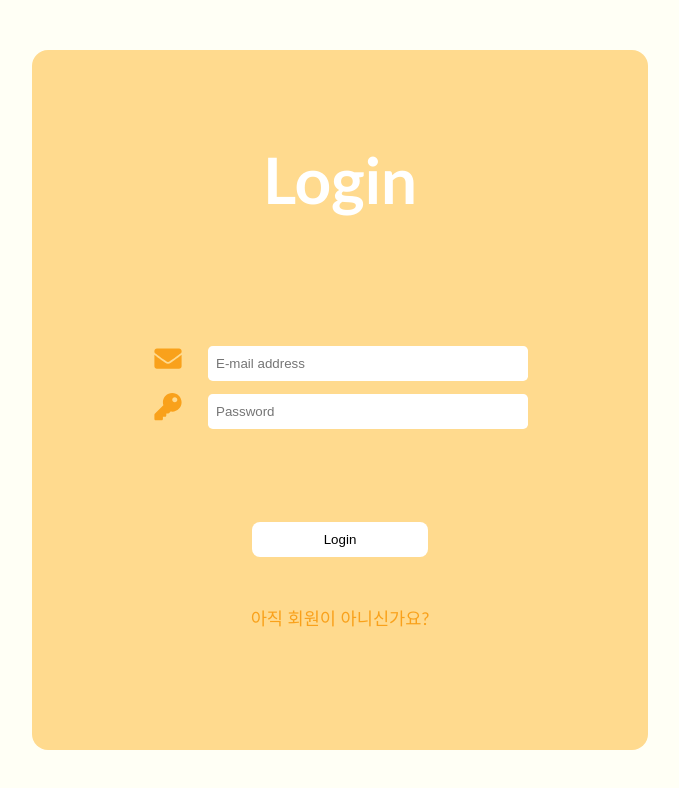
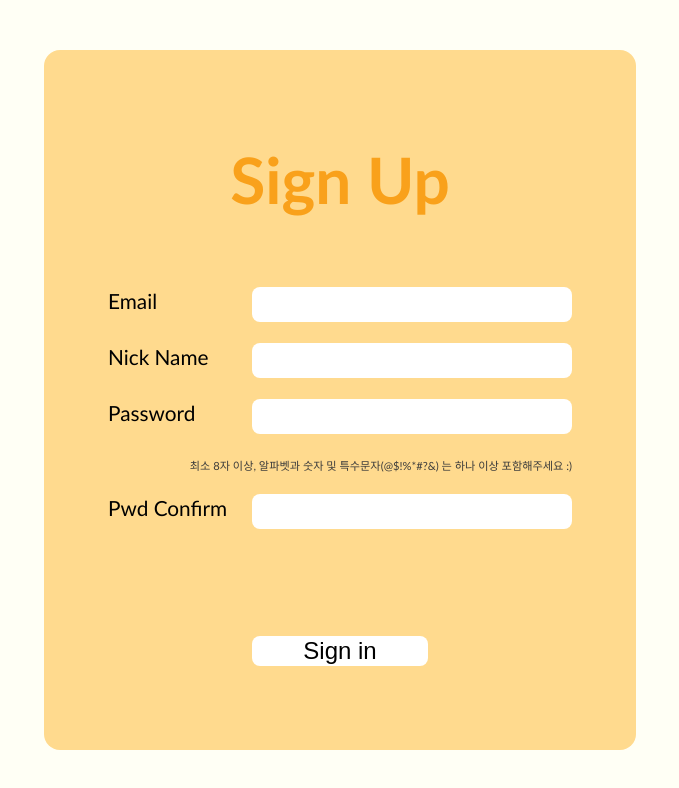
Before and after one commit to codestates/nodongu-client, a React (Create React App) app in the folder client/: page / in a window 1280 px wide. Shown: the top 788 px of the page, without its empty margins (300-979 px from the left). Built offline with nearby package versions, Linux system fonts and the light colour scheme.

Commit message:
Create Signup layout & Component

```diff
--- a/client/src/App.js
+++ b/client/src/App.js
@@ -1,8 +1,10 @@
 import React, { Component } from 'react';
 import axios from 'axios';
 import './App.css';
-import Login from './Components/login/login';
-import './Components/login/login.css';
+// import Login from './Components/login/login';
+import Signup from './Components/signup/signup';
+// import './Components/login/login.css';
+import './Components/signup/signup.css';
 
 class App extends Component {
   state = {
@@ -11,14 +13,16 @@ class App extends Component {
   };
 
   handleLogin = (email, password) => {
-    // console.log(email, password);
+    console.log(email, password);
     axios
-      .post(`${process.env.REACT_APP_API_KEY}/nod/user/login`, {
+      .post(`http://ec2-3-133-155-148.us-east-2.compute.amazonaws.com/login`, {
         email,
         password,
       })
       .then((response) => {
+        console.log(response);
         if (response.data.success === true) {
+          console.log('성공 ');
           this.setState({ userInfo: response.data.userId });
         } else {
           console.log('login fail');
@@ -26,8 +30,25 @@ class App extends Component {
       });
   };
 
+  handleSignUp = (userInfo) => {
+    console.log(userInfo);
+    axios
+      .post(`http://ec2-3-133-155-148.us-east-2.compute.amazonaws.com/signup`, {
+        ...userInfo,
+      })
+      .then((response) => {
+        // console.log(response.data);
+        if (response.data.success === true) {
+          console.log('signup success');
+        } else {
+          console.log('signup fail');
+        }
+      });
+  };
+
   render() {
-    return <Login onLogin={this.handleLogin} />;
+    return <Signup onSignUp={this.handleSignUp} />;
+    // return <Login onLogin={this.handleLogin} />;
   }
 }
 
--- /dev/null
+++ b/client/src/Components/signup/signup.css
@@ -0,0 +1,89 @@
+* {
+  box-sizing: border-box;
+}
+
+:root {
+  --main-background-color: #fffff5;
+  --light-white-color: #ffffff;
+  --dark-white-color: #f5f5f5;
+  --light-black-color: #3b3b3b;
+  --light-yellow-color: #fffff5;
+  --middle-yellow-color: #fff1b9;
+  --dark-yellow-color: #ffda8e;
+  --middle-beige-color: #fdd692;
+  --light-orange-color: #f9a11b;
+}
+
+body {
+  display: flex;
+  justify-content: center;
+  align-items: center;
+  height: 100vh;
+  background-color: var(--main-background-color);
+  font-family: 'Trebuchet MS', 'Lucida Sans Unicode', 'Lucida Grande',
+    'Lucida Sans', Arial, sans-serif;
+}
+
+h1 {
+  color: var(--light-orange-color);
+}
+
+.sign-up {
+  display: flex;
+  flex-direction: column;
+  align-items: center;
+  height: 700px;
+  font-size: 2rem;
+  padding: 3rem;
+  border-radius: 1rem;
+  background: var(--dark-yellow-color);
+}
+
+.sign-up-form {
+  display: flex;
+  flex-direction: column;
+  justify-content: center;
+  height: 100vh;
+  margin: 1rem;
+}
+
+.sign-up-form:last-child {
+  display: flex;
+  justify-content: center;
+  align-items: center;
+}
+
+.sign-up-input input {
+  width: 20rem;
+  height: 2.2rem;
+  margin-bottom: 0.7rem;
+  padding-left: 0.5rem;
+  border: none;
+  border-radius: 0.5rem;
+}
+
+.sign-up-input label {
+  font-size: 1.3rem;
+  width: 9rem;
+  display: inline-block;
+}
+
+.sign-up-btn {
+  width: 11rem;
+  cursor: pointer;
+  font-size: 1.5rem;
+  border: none;
+  border-radius: 0.5rem;
+  margin: 6rem 0rem 2rem 0rem;
+  background-color: var(--light-white-color);
+}
+
+.sign-up-btn:hover {
+  background-color: var(--dark-white-color);
+}
+
+.pwd-rule {
+  font-size: 0.7rem;
+  color: var(--light-black-color);
+  text-align: right;
+}
--- /dev/null
+++ b/client/src/Components/signup/signup.jsx
@@ -0,0 +1,233 @@
+import axios from 'axios';
+import React, { Component } from 'react';
+
+class Signup extends Component {
+  state = {
+    isEmailCheck: false,
+    isNickNameCheck: false,
+    isPasswordCheck: false,
+    isPasswordConfirm: false,
+  };
+
+  formRef = React.createRef();
+  inputEmailRef = React.createRef();
+  inputNickNameRef = React.createRef();
+  inputPwdRef = React.createRef();
+  inputPwdConfirmRef = React.createRef();
+
+  // [유효성 검증 함수]: email check
+  onValidateEmail = (str) => {
+    const re =
+      /^(([^<>()[\]\\.,;:\s@"]+(\.[^<>()[\]\\.,;:\s@"]+)*)|(".+"))@((\[[0-9]{1,3}\.[0-9]{1,3}\.[0-9]{1,3}\.[0-9]{1,3}\])|(([a-zA-Z\-0-9]+\.)+[a-zA-Z]{2,}))$/;
+    return re.test(String(str).toLowerCase());
+  };
+
+  // 1. email onChange event handler(DB에 등록되어 있는 지 확인 필요)
+  onExistEmailCheck = (e) => {
+    // 1. email validation check
+    if (this.onValidateEmail(this.inputEmailRef.current.value)) {
+      // console.log(this.onValidateEmail(e.target.value));
+      // 2. DB에 email 존재하는 지 확인
+      // axios
+      //   .post(
+      //     `http://ec2-3-133-155-148.us-east-2.compute.amazonaws.com/existEmail`,
+      //     {
+      //       email: e.target.value,
+      //     }
+      //   )
+      //   .then((response) => {
+      //     // email이 존재하지 않으면 등록되지 않은 경우, state변경, 결과 좋다는 표시(className 추가)
+      //     if (response.data.result) {
+      //       // state update
+      //       this.setState({
+      //         isEmailCheck: true,
+      //       });
+      //     } else {
+      // state변경, 경고 표시(className 추가)
+      //       this.setState({
+      //         isEmailCheck: false,
+      //       });
+      //     }
+      //   });
+    } else {
+      // DB에 이미 이메일이 존재하는 경우
+      // this.setState({
+      //   isEmailCheck: false,
+      // });
+    }
+  };
+
+  // 2. 닉네임 길이 3이상 && 영어 or 숫자만 가능
+  // [유효성 검증 함수]: 영어 또는 숫자만 가능
+  onNickNameOnlyNumAndEng = (str) => {
+    return /^[A-Za-z][A-Za-z0-9]*$/.test(str);
+  };
+
+  // [유효성 검증 함수]: 닉네임 길이 3이상
+  onNickNameCheckLen = (nickName) => {
+    return nickName.length >= 3;
+  };
+
+  // 3. 닉네임 존재하는 지 check
+  onExistNickNameCheck = (e) => {
+    // console.log(this.onNickNameOnlyNumAndEng(this.inputNickNameRef.current.value));
+    // console.log(this.onNickNameCheckLen(this.inputNickNameRef.current.value));
+
+    // nickName length 3이상, only english and number
+    if (
+      this.onNickNameOnlyNumAndEng(this.inputNickNameRef.current.value) &&
+      this.onNickNameCheckLen(this.inputNickNameRef.current.value)
+    ) {
+      console.log('둘다 true');
+      // 닉네임 유효성 검사 2가지 모두 통과 시 DB에 이미 존재하는 nickName이 있는지 확인
+      // axios
+      //   .post(
+      //     `http://ec2-3-133-155-148.us-east-2.compute.amazonaws.com/existNickName`,
+      //     {
+      //       nickname: this.inputNickNameRef.current.value,
+      //     }
+      //   )
+      //   .then((response) => {
+      //     // nickName이 없는 경우, state, className add
+      //     if (response.data.result) {
+      //       this.setState({
+      //         isNickNameCheck: true,
+      //       });
+      //     } else {
+      //       // nickName이 있는 경우, state, className add
+      //       this.setState({
+      //         isNickNameCheck: false,
+      //       });
+      //     }
+      //   });
+    } else {
+      // className add
+      this.setState({
+        isNickNameCheck: false,
+      });
+    }
+  };
+
+  // 4. 비밀번호 정규표현식 확인 체크하기
+  // [유효성 검증 함수]: 최소 8자 이상이면서, 알파벳과 숫자 및 특수문자(@$!%*#?&) 는 하나 이상 포함
+  onPasswordValidation = (pwd) => {
+    return /^(?=.*[A-Za-z])(?=.*\d)(?=.*[@$!%*#?&])[A-Za-z\d@$!%*#?&]{8,}$/.test(
+      pwd
+    );
+  };
+
+  onPasswordCheck = (e) => {
+    if (this.onPasswordValidation(this.inputPwdRef.current.value)) {
+      console.log('비밀번호 통과');
+      this.setState({
+        isPasswordCheck: true,
+      });
+    } else {
+      console.log('비밀번호 미통과');
+      this.setState({
+        isPasswordCheck: false,
+      });
+    }
+  };
+
+  // 5. password confirm 부분에서 비밀번호 유효성
+  onPasswordConfirm = (e) => {
+    if (
+      this.inputPwdRef.current.value === this.inputPwdConfirmRef.current.value
+    ) {
+      // console.log('비밀번화 둘다 같음');
+      this.setState({
+        isPasswordConfirm: true,
+      });
+    } else {
+      // console.log('비밀번화 둘이 같지 않음');
+      this.setState({
+        isPasswordConfirm: false,
+      });
+    }
+  };
+
+  // 위의 state들이 다 true일 때만 axios날리기
+
+  onSubmit = (e) => {
+    e.preventDefault();
+    const email = this.inputEmailRef.current.value;
+    const nickName = this.inputNickNameRef.current.value;
+    const pwd = this.inputPwdRef.current.value;
+    const pwdConfirm = this.inputPwdConfirmRef.current.value;
+
+    this.state.isEmailCheck &&
+      this.state.isNickNameCheck &&
+      this.state.isPasswordCheck &&
+      this.state.isPasswordConfirm &&
+      this.props.onSignUp({ email: email, nickname: nickName, password: pwd });
+
+    console.log('이메일 존재 여부: ', this.onExistEmailCheck(email));
+    console.log('닉네임 길이 체크: ', this.onNickNameCheckLen(nickName));
+    console.log('닉네임 체크: ', this.onNickNameOnlyNumAndEng(nickName));
+    console.log('닉네임 존재 여부: ', this.onExistNickNameCheck(nickName));
+    console.log('비밀번호 체크: ', this.onPasswordCheck(pwd));
+    console.log('비밀번호 확인: ', this.onPasswordConfirm(pwd, pwdConfirm));
+
+    this.formRef.current.reset();
+  };
+
+  render() {
+    return (
+      <div className="sign-up">
+        <h1>Sign Up</h1>
+        <form
+          ref={this.formRef}
+          className="sign-up-form"
+          onSubmit={this.onSubmit}
+        >
+          <div className="sign-up-input">
+            <label htmlFor="email">Email</label>
+            <input
+              ref={this.inputEmailRef}
+              id="email"
+              type="text"
+              onChange={this.onExistEmailCheck}
+            />
+          </div>
+          <div className="sign-up-input">
+            <label htmlFor="ninkname">Nick Name</label>
+            <input
+              ref={this.inputNickNameRef}
+              id="ninkname"
+              type="text"
+              onChange={this.onExistNickNameCheck}
+            />
+          </div>
+          <div className="sign-up-input">
+            <label htmlFor="pwd">Password</label>
+            <input
+              ref={this.inputPwdRef}
+              id="pwd"
+              type="password"
+              onChange={this.onPasswordCheck}
+            />
+            <p className="pwd-rule">
+              최소 8자 이상, 알파벳과 숫자 및 특수문자(@$!%*#?&) 는 하나 이상
+              포함해주세요 :)
+            </p>
+          </div>
+          <div className="sign-up-input">
+            <label htmlFor="pwdConfirm">Pwd Confirm</label>
+            <input
+              ref={this.inputPwdConfirmRef}
+              id="pwdConfirm"
+              type="password"
+              onChange={this.onPasswordConfirm}
+            />
+          </div>
+          <>
+            <button className="sign-up-btn">Sign in</button>
+          </>
+        </form>
+      </div>
+    );
+  }
+}
+
+export default Signup;
```
